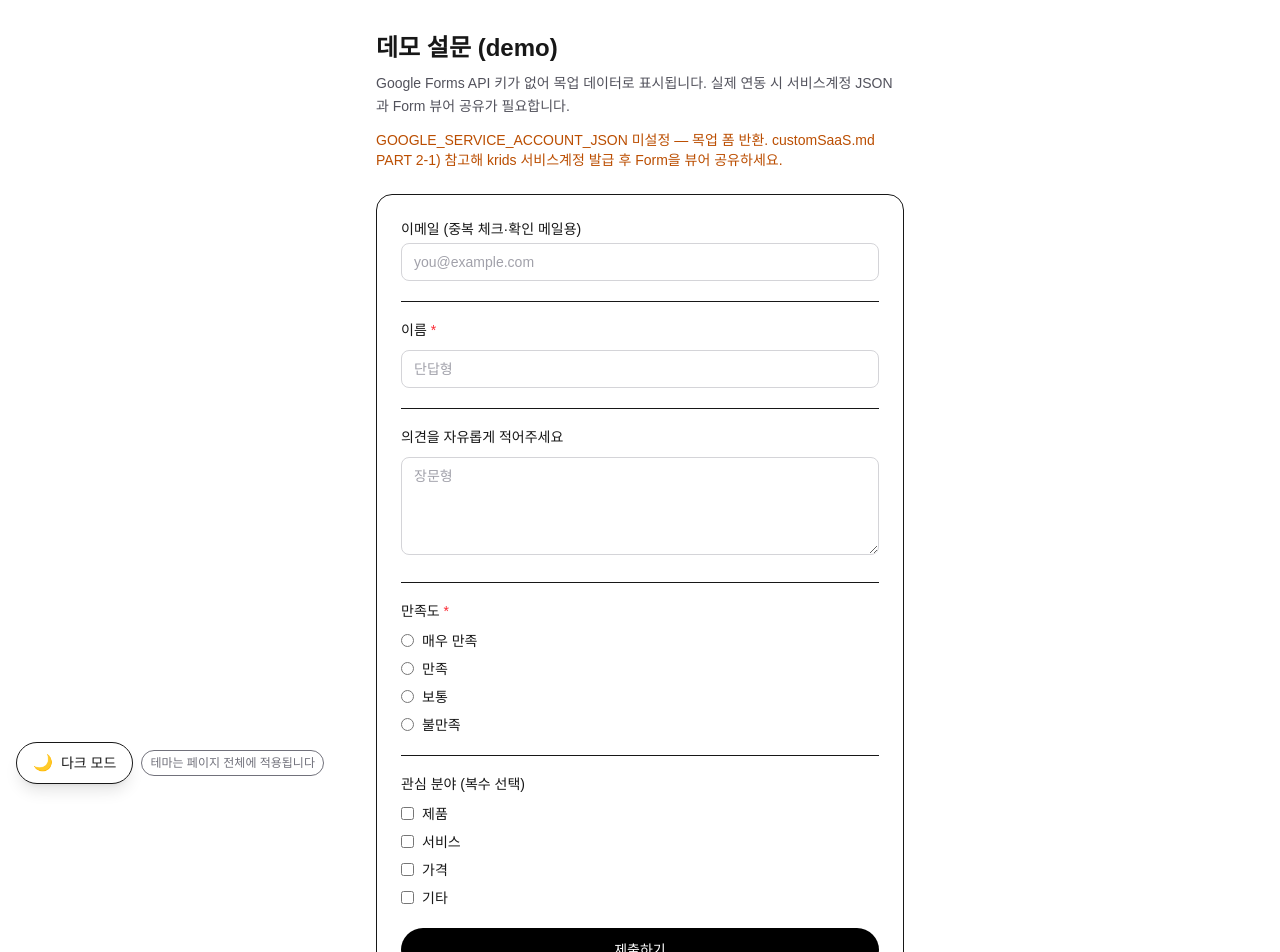
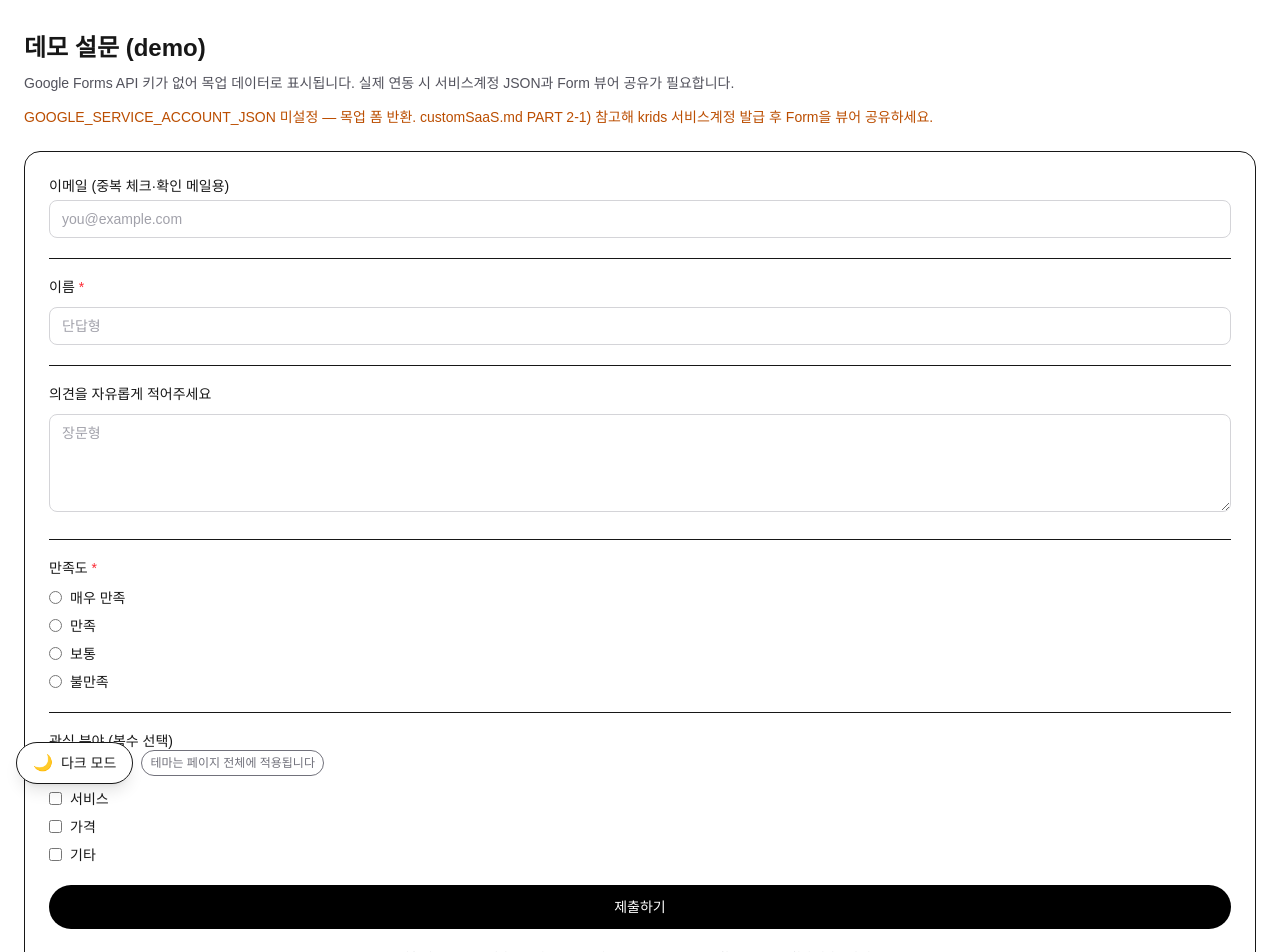
Before and after one commit to mykrids/SurveyForm, a Next.js app: page /s/demo in a window 1280 px wide. Shown: the top 952 px of the page. Built offline with nearby package versions, Linux system fonts and the light colour scheme.

Commit message:
feat: 설문 폭 1280px 반응형, 안내문 볼드·줄바꿈, 5문항 페이지네이션(섹션 우선) 및 가로 척도

```diff
--- a/src/components/SurveyRenderer.tsx
+++ b/src/components/SurveyRenderer.tsx
@@ -16,10 +16,11 @@ export default function SurveyRenderer({ surveyId }: { surveyId: string }) {
   const [email, setEmail] = useState("");
   const [status, setStatus] = useState<string>("");
   const [done, setDone] = useState<{ presetLabel: string; presetBody: string } | null>(null);
+  const [page, setPage] = useState(0);
 
   useEffect(()=>{
     fetch(`/api/forms/${surveyId}`).then(r=>r.json()).then(j=>{
-      if (j.form) setForm(j.form);
+      if (j.form) { setForm(j.form); setPage(0); }
       if (j.warning) setStatus(j.warning);
     }).catch(()=>setStatus("폼 로드 실패"));
     // taxonomy meta
@@ -78,7 +79,7 @@ export default function SurveyRenderer({ surveyId }: { surveyId: string }) {
 
    if (done) {
       return (
-       <div className="mx-auto max-w-xl px-6 py-16 text-center">
+        <div className="mx-auto max-w-[1280px] w-full px-6 py-16 text-center">
           <div className="border dark:border-zinc-800 rounded-2xl p-8 bg-white dark:bg-zinc-900">
             <h2 className="text-xl font-bold dark:text-white">{done.presetLabel}</h2>
             <p className="mt-2 text-zinc-600 dark:text-zinc-300">{done.presetBody}</p>
@@ -89,20 +90,81 @@ export default function SurveyRenderer({ surveyId }: { surveyId: string }) {
       );
     }
 
-    if (!form) return <div className="mx-auto max-w-xl px-6 py-16 text-center text-zinc-500 dark:text-zinc-400">설문 로딩 중…</div>;
+    if (!form) return <div className="mx-auto max-w-[1280px] w-full px-6 py-16 text-center text-zinc-500 dark:text-zinc-400">설문 로딩 중…</div>;
 
     function renderDesc(text: string) {
-      const parts = text.split(/(\*\*.*?\*\*)/g);
-      return parts.map((p, i) => {
+      return text.split("\n").map((line, li) => {
+        const trimmed = line.trim();
+        if (!trimmed) return <div key={li} className="h-2" />;
+        // **bold** 처리 + : 앞 볼드
+        const parts = line.split(/(\*\*.*?\*\*)/g);
+        const nodes = parts.map((p, i) => {
           if (p.startsWith("**") && p.endsWith("**")) return <strong key={i} className="font-semibold text-zinc-900 dark:text-white">{p.slice(2, -2)}</strong>;
+          // : 앞 글자 볼드 (예: 평가 척도: , 소요 시간: )
+          if (p.includes(":")) {
+            const idx = p.indexOf(":");
+            const before = p.slice(0, idx).trim();
+            const after = p.slice(idx);
+            // [] 안쪽은 이미 위에서 처리, 여기서는 일반 : 처리 — before가 2글자 이상이면 볼드
+            if (before.length >= 2 && before.length <= 20 && !p.trim().startsWith("http")) {
+              return <span key={i}><strong className="font-semibold text-zinc-900 dark:text-white">{before}</strong>{after}</span>;
+            }
+          }
+          // [응답 안내] 같은 대괄호 안쪽 볼드
+          if (p.match(/^\[.*\]$/)) return <strong key={i} className="font-semibold text-zinc-900 dark:text-white">{p}</strong>;
           return <span key={i}>{p}</span>;
+        });
+        return <div key={li}>{nodes}</div>;
       });
     }
 
+  // 페이지네이션: 섹션이 있으면 섹션 우선, 없으면 5문항씩
+  const pages: ParsedForm["questions"][] = (() => {
+    if (!form) return [];
+    const breaks = (form as ParsedForm).sectionBreaks;
+    if (breaks && breaks.length > 0) {
+      const points = [0, ...breaks, form.questions.length];
+      return points.slice(0, -1).map((s, i) => form.questions.slice(s, points[i + 1]));
+    }
+    const chunk = 5;
+    const res: ParsedForm["questions"][] = [];
+    for (let i = 0; i < form.questions.length; i += chunk) res.push(form.questions.slice(i, i + chunk));
+    return res.length ? res : [form.questions];
+  })();
+  const currentQuestions = pages[page] || [];
+  const isLastPage = page === pages.length - 1;
+  const totalPages = pages.length;
+
+  function handleNext() {
+    for (const q of currentQuestions) {
+      const v = answers[q.id];
+      if (q.required) {
+        if (v === undefined || v === "" || (Array.isArray(v) && v.length === 0)) {
+          setStatus(`필수 문항을 입력하세요: ${q.title}`);
+          return;
+        }
+      }
+    }
+    if (page === 0) {
+      const t = checkEmailTypo(email);
+      if (email && t && !t.ok) { setStatus(`이메일 오타: ${t.reason}`); return; }
+      const taxErr = validateTaxonomyValues(taxonomyFields, taxonomyValues);
+      if (taxErr) { setStatus(`분류 오류: ${taxErr}`); return; }
+    }
+    setStatus("");
+    setPage(p => Math.min(p + 1, totalPages - 1));
+    window.scrollTo({ top: 0, behavior: "smooth" });
+  }
+  function handlePrev() {
+    setStatus("");
+    setPage(p => Math.max(p - 1, 0));
+    window.scrollTo({ top: 0, behavior: "smooth" });
+  }
+
       return (
-       <div className="mx-auto max-w-xl px-6 py-8">
+       <div className="mx-auto max-w-[1280px] w-full px-6 py-8">
          <h1 className="text-2xl font-bold dark:text-white">{form.title}</h1>
-         {form.description && <div className="text-sm text-zinc-600 dark:text-zinc-300 mt-2 whitespace-pre-wrap leading-relaxed">{renderDesc(form.description)}</div>}
+         {form.description && <div className="text-sm text-zinc-600 dark:text-zinc-300 mt-2 whitespace-pre-wrap leading-relaxed space-y-1">{renderDesc(form.description)}</div>}
         {form.unsupported.length>0 && (
           <div className="mt-4 bg-amber-50 dark:bg-amber-950 border border-amber-200 dark:border-amber-800 rounded-xl p-3 text-sm text-amber-800 dark:text-amber-200">
             ⚠️ 지원되지 않는 문항 {form.unsupported.length}개가 있어 표시하지 않았습니다.
@@ -159,7 +221,13 @@ export default function SurveyRenderer({ surveyId }: { surveyId: string }) {
            );
          })}
           {taxonomyFields.length>0 && <p className="text-[11px] text-zinc-500 dark:text-zinc-400">분류: {taxonomyFields.map(f=>`${f.label}(${f.key})`).join(", ")} — 숨김 필드는 URL로 자동 기록됩니다.</p>}
-        {form.questions.map(q=>(
+        {totalPages > 1 && (
+          <div className="flex justify-between items-center text-xs text-zinc-500 dark:text-zinc-400 bg-zinc-50 dark:bg-zinc-800 rounded-full px-3 py-1">
+            <span>페이지 {page + 1} / {totalPages}</span>
+            <span>{form.questions.length}문항</span>
+          </div>
+        )}
+         {currentQuestions.map(q=>(
            <div key={q.id} className="border-t pt-4 first:border-0 first:pt-0">
              <label className="text-sm font-medium dark:text-white">{q.title} {q.required && <span className="text-red-500">*</span>}</label>
              {q.description && <p className="text-xs text-zinc-500 dark:text-zinc-400">{q.description}</p>}
@@ -198,7 +266,10 @@ export default function SurveyRenderer({ surveyId }: { surveyId: string }) {
              })}</div>}
            </div>
          ))}
-        <button type="submit" className="w-full rounded-full bg-black dark:bg-white dark:text-black text-white dark:text-black py-3 text-sm font-medium">제출하기</button>
+        <div className="flex gap-3">
+          {page > 0 && <button type="button" onClick={handlePrev} className="flex-1 rounded-full border border-zinc-300 dark:border-zinc-700 py-3 text-sm font-medium dark:text-white">이전</button>}
+          {!isLastPage ? <button type="button" onClick={handleNext} className="flex-1 rounded-full bg-black dark:bg-white dark:text-black text-white py-3 text-sm font-medium">다음</button> : <button type="submit" className="flex-1 rounded-full bg-black dark:bg-white dark:text-black text-white py-3 text-sm font-medium">제출하기</button>}
+        </div>
         <p className="text-[11px] text-zinc-500 dark:text-zinc-400 text-center">제출 시 Supabase 기간/중복 검증 → 분류 검증 → GAS write(분류 포함) → Resend 확인 메일 즉시 발송</p>
       </form>
     </div>
--- a/src/lib/forms.ts
+++ b/src/lib/forms.ts
@@ -18,6 +18,7 @@ export type ParsedForm = {
   description?: string;
   questions: ParsedQuestion[];
   unsupported: ParsedQuestion[];
+  sectionBreaks?: number[];
 };
 
 const SUPPORTED_MAP: Record<string, ParsedQuestion["type"]> = {
@@ -40,16 +41,22 @@ export function parseGoogleFormResponse(formId: string, apiJson: Record<string,
 
   const questions: ParsedQuestion[] = [];
   const unsupported: ParsedQuestion[] = [];
+  const sectionBreaks: number[] = [];
 
   if (!items || items.length === 0) {
-    return { formId, title, description, questions, unsupported };
+    return { formId, title, description, questions, unsupported, sectionBreaks };
   }
 
   for (const raw of items as Record<string, unknown>[]) {
+    // 섹션 구분 (pageBreak) — 페이지네이션 우선 기준
+    if ((raw as Record<string, unknown>).pageBreakItem !== undefined) {
+      if (questions.length > 0) sectionBreaks.push(questions.length);
+      continue;
+    }
     const questionItem = (raw.questionItem || raw.questionGroupItem || raw) as Record<string, unknown>;
     const question = questionItem.question as Record<string, unknown> | undefined;
     if (!question) {
-      // pageBreak, image, etc. -> unsupported
+      // image, video 등 -> unsupported
       const titleText = (raw.title as string) || "지원되지 않는 항목";
       const q: ParsedQuestion = { id: String(raw.itemId || Math.random()), title: titleText, type: "UNSUPPORTED", required: false, rawType: String(raw.kind || "UNKNOWN") };
       unsupported.push(q);
@@ -114,7 +121,7 @@ export function parseGoogleFormResponse(formId: string, apiJson: Record<string,
     else questions.push(parsed);
   }
 
-  return { formId, title, description, questions, unsupported };
+  return { formId, title, description, questions, unsupported, sectionBreaks };
 }
 
 export function mockForm(formId: string): ParsedForm {
```
Lines whose indentation alone changed are shown as unchanged.
